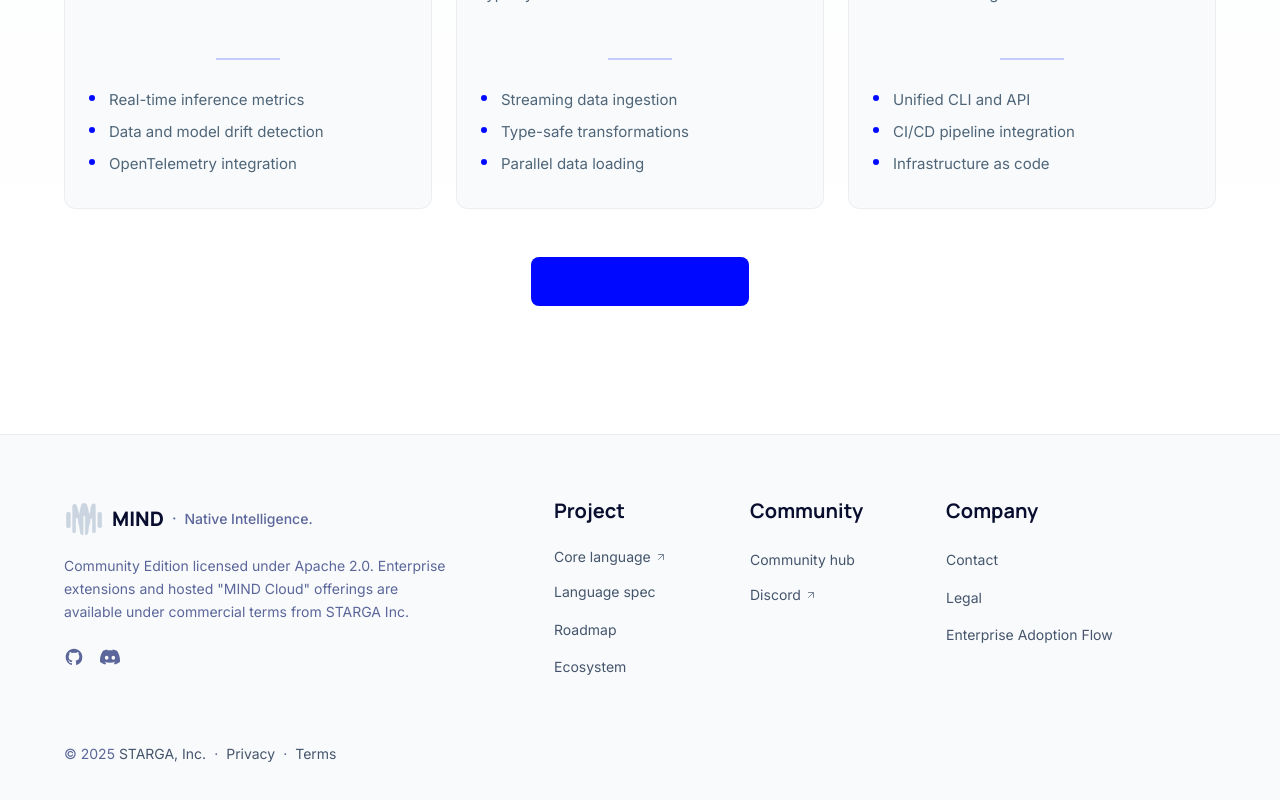
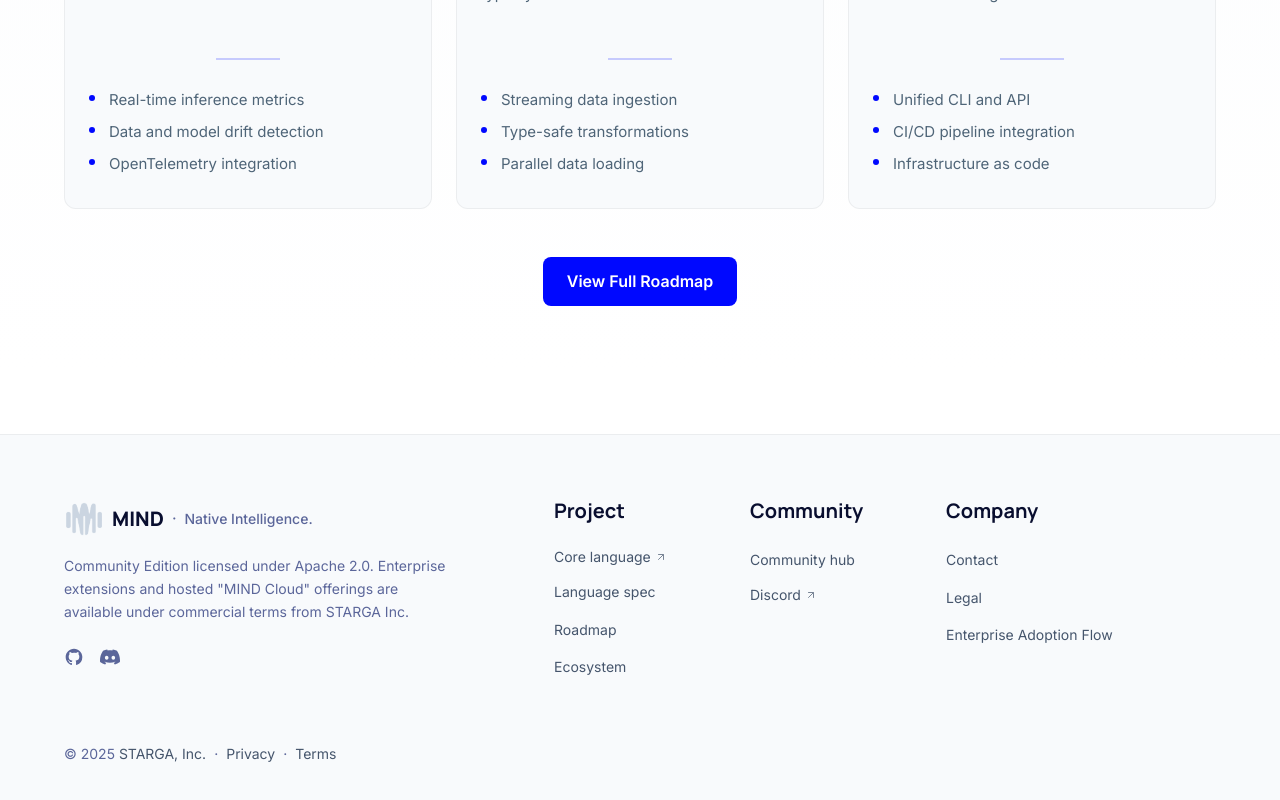
Before and after one commit to star-ga/mindlang.dev, a Next.js app: page /features in a window 1280 px wide. Shown: the part 2762-3562 px from the top of the page. Built offline with nearby package versions, Linux system fonts and the light colour scheme.

Commit message:
fix(features): ensure button text color is white and remove arrow
- Add !important to text-white class on "View Full Roadmap" button
- Remove SVG arrow icon from the button for cleaner appearance

```diff
--- a/src/app/features/page.tsx
+++ b/src/app/features/page.tsx
@@ -241,11 +241,8 @@ export default function FeaturesPage() {
                     </div>
 
                     <div className="text-center mt-12">
-                        <Link href="/roadmap" className="inline-flex items-center gap-2 px-6 py-3 bg-primary text-white font-semibold rounded-lg hover:bg-primary/90 transition-colors">
+                        <Link href="/roadmap" className="inline-flex items-center gap-2 px-6 py-3 bg-primary !text-white font-semibold rounded-lg hover:bg-primary/90 transition-colors">
                             View Full Roadmap
-                            <svg className="w-4 h-4" fill="none" viewBox="0 0 24 24" stroke="currentColor">
-                                <path strokeLinecap="round" strokeLinejoin="round" strokeWidth={2} d="M17 8l4 4m0 0l-4 4m4-4H3" />
-                            </svg>
                         </Link>
                     </div>
                 </div>
```
